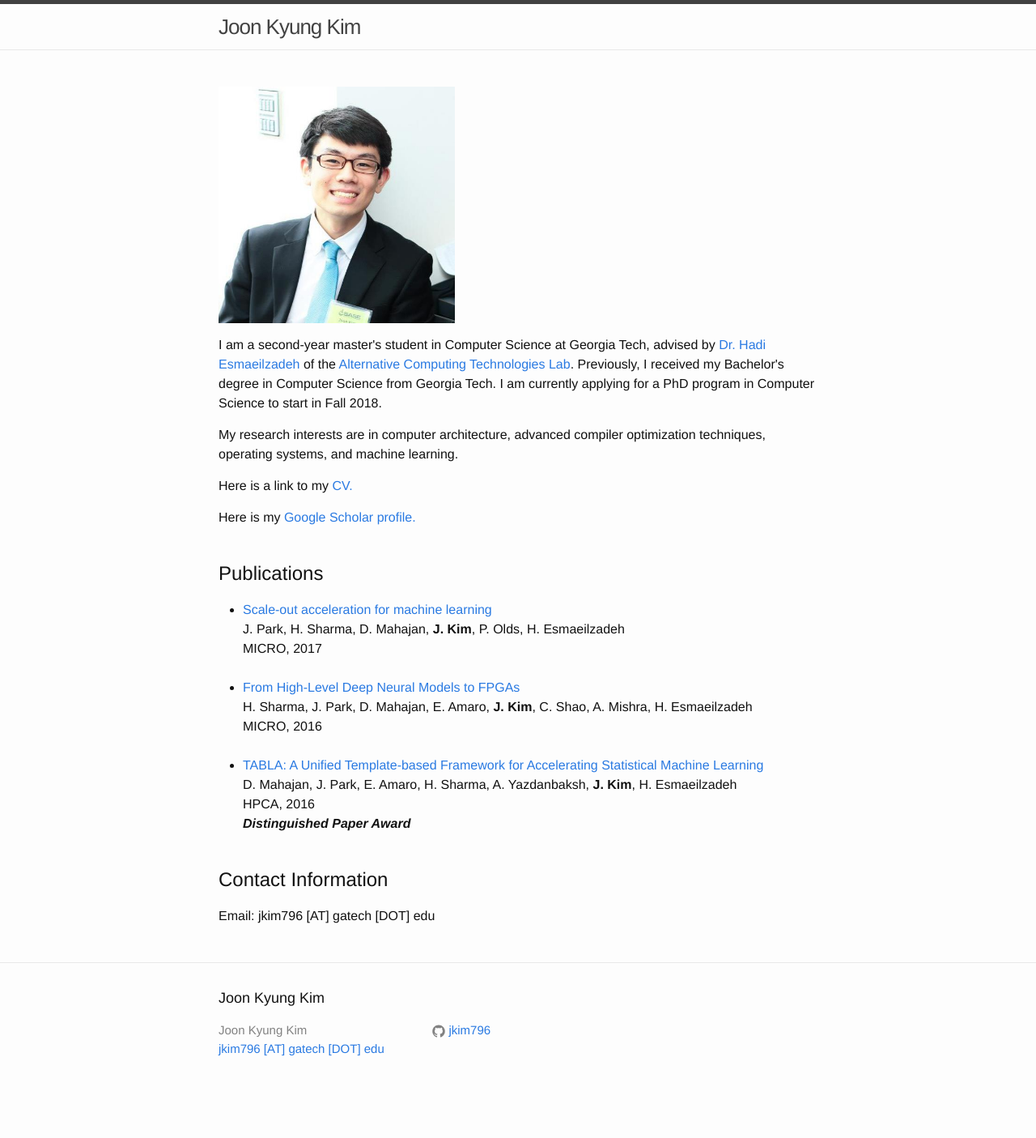
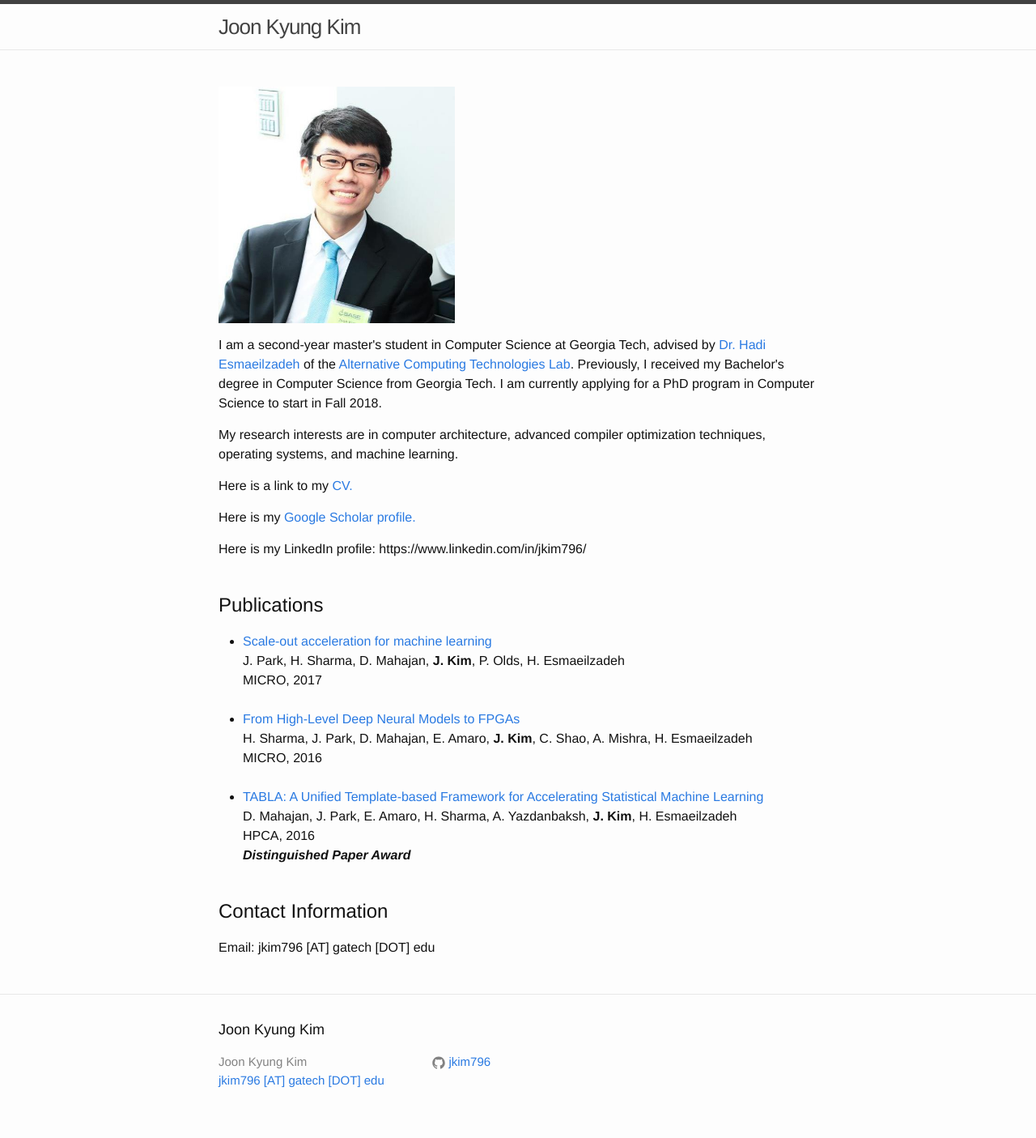
Before and after one commit to jkim796/jkim796.github.io, a Jekyll site: the page built from index.html, in a window 1280 px wide. Shown: the whole page at 81% size. Built offline with Jekyll 4.4.1, drawn with Linux system fonts in a browser that asks for light colours; before the commit the page ends 1366 px from its top, so only the background shows below that.

Commit message:
linkedin

```diff
--- a/index.html
+++ b/index.html
@@ -15,6 +15,7 @@ layout: default
 
   <p>Here is my <a href="https://scholar.google.com/citations?user=2v1cPRsAAAAJ&hl=en">Google Scholar profile.</a></p>
 
+  <p>Here is my LinkedIn profile: https://www.linkedin.com/in/jkim796/</p>
   <br>
 
   <h2>Publications</h2>
```
